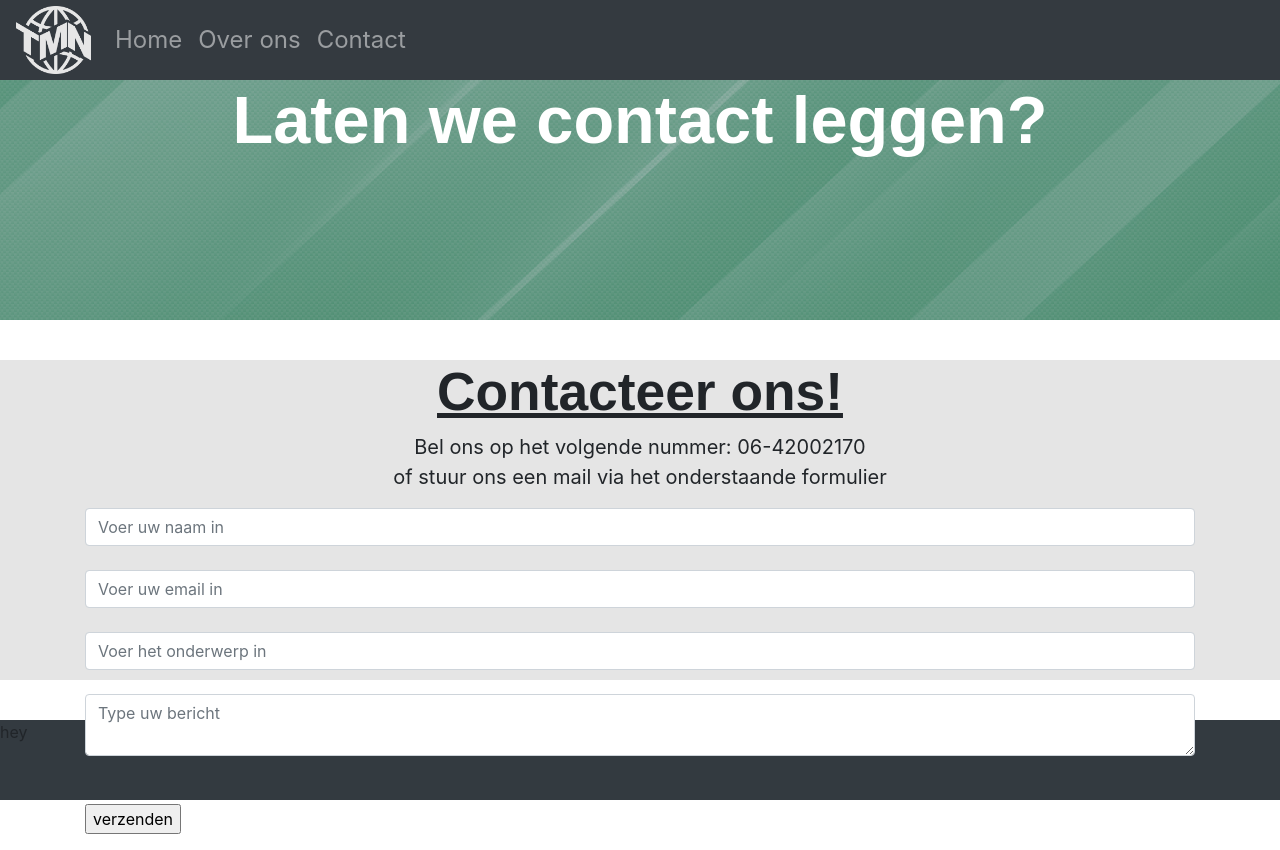
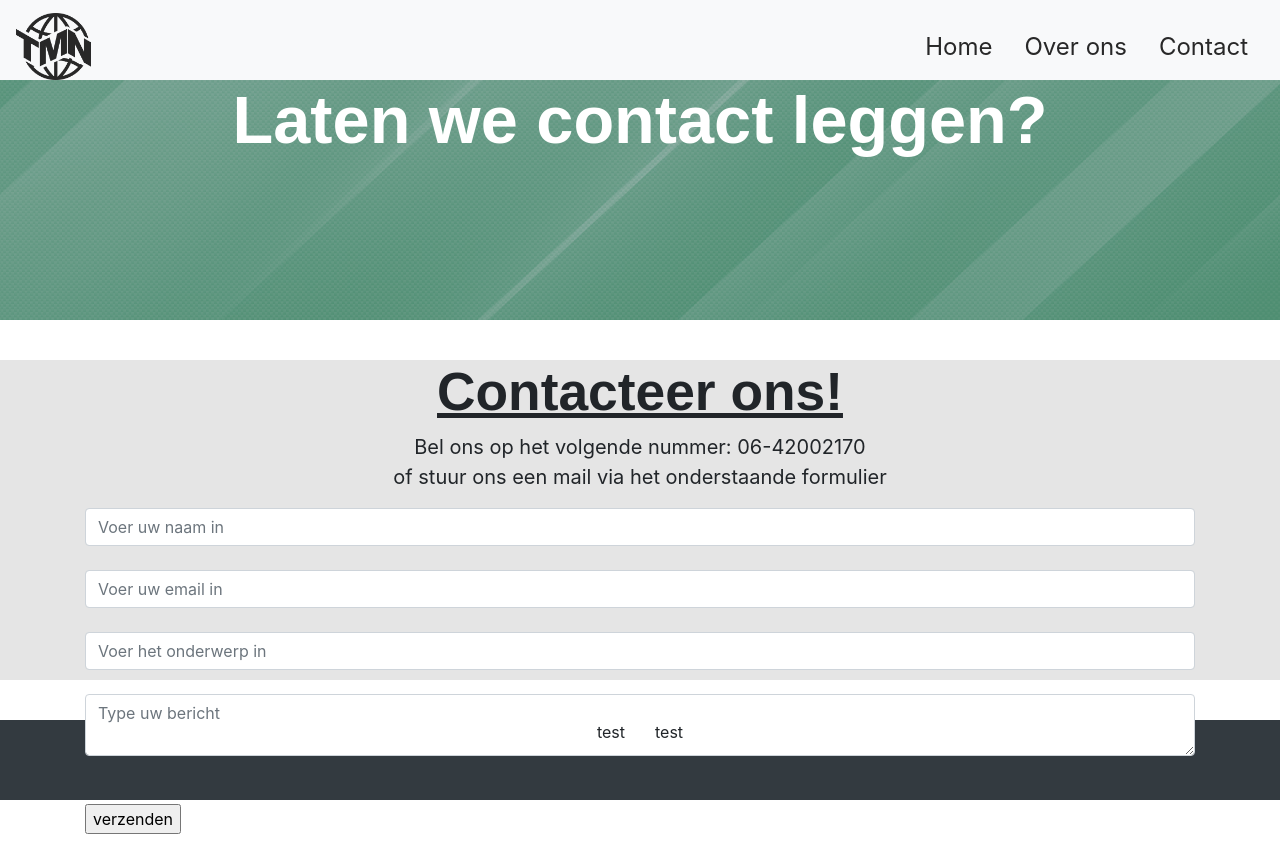
Before and after one commit to ThomasVanRijn/TMN-Web, a PHP site: template pages/contact/contact.php in a window 1280 px wide. Run offline with PHP 8.4, Linux system fonts and the light colour scheme; the template is opened without the code that fills it, so the values that code supplies are empty.

Commit message:
een beetje de nav gemaakt

```diff
--- a/global_components/navbar/navbar.css
+++ b/global_components/navbar/navbar.css
@@ -0,0 +1,6 @@
+.navbar {
+    height: 10 !important;
+}
+.nav-link{
+    color: #282828 !important;
+}
--- a/global_components/navbar/navbar.html
+++ b/global_components/navbar/navbar.html
@@ -1,16 +1,20 @@
-<nav class="navbar navbar-expand-sm navbar-dark sticky-top">
-    <a href="index.php" class="navbar-brand">
-        <img src="img/logo.png" alt="logo" style="width:75px;">
+
+<!--add style-->
+<link rel="stylesheet" href="navbar.css">
+
+<nav class="navbar navbar-light bg-light">
+    <a class="navbar-brand" href="index.php">
+        <img src="img/logo-dark.png" width="75" alt="Logo">
     </a>
-    <ul class="navbar-nav justify-content-end">
+    <ul class="nav">
         <li class="nav-item">
-            <a href="index.php" class="nav-link">Home</a>
+            <a class="nav-link" href="index.php">Home</a>
         </li>
-        <li class="nav-item">
-            <a href="pages/over-ons/over_ons.php" class="nav-link">Over ons</a>
+        <li>
+            <a class="nav-link" href="pages/over-ons/over-ons.php">Over ons</a>
         </li>
-        <li class="nav-item">
-            <a href="pages/contact/contact.php" class="nav-link">Contact</a>
+        <li>
+            <a class="nav-link" href="pages/contact/contact.php">Contact</a>
         </li>
     </ul>
 </nav>
--- a/pages/contact/contact.php
+++ b/pages/contact/contact.php
@@ -4,42 +4,32 @@
     <title>TMN-Web</title>
     <meta charset="utf-8">
     <meta name="viewport" content="width=device-width, initial-scale=1">
-    <link rel="stylesheet" href="https://stackpath.bootstrapcdn.com/bootstrap/4.3.1/css/bootstrap.min.css" integrity="sha384-ggOyR0iXCbMQv3Xipma34MD+dH/1fQ784/j6cY/iJTQUOhcWr7x9JvoRxT2MZw1T" crossorigin="anonymous">
+
+<!--    Bootstrap-->
+    <?php require("global_components/bootstrap.html"); ?>
+
     <link rel="stylesheet" href="contact.css">
     <link rel="stylesheet" href="../../global_components/default_layout.css">
-    <script src="https://code.jquery.com/jquery-3.3.1.slim.min.js" integrity="sha384-q8i/X+965DzO0rT7abK41JStQIAqVgRVzpbzo5smXKp4YfRvH+8abtTE1Pi6jizo" crossorigin="anonymous"></script>
-    <script src="https://cdnjs.cloudflare.com/ajax/libs/popper.js/1.14.7/umd/popper.min.js" integrity="sha384-UO2eT0CpHqdSJQ6hJty5KVphtPhzWj9WO1clHTMGa3JDZwrnQq4sF86dIHNDz0W1" crossorigin="anonymous"></script>
-    <script src="https://stackpath.bootstrapcdn.com/bootstrap/4.3.1/js/bootstrap.min.js" integrity="sha384-JjSmVgyd0p3pXB1rRibZUAYoIIy6OrQ6VrjIEaFf/nJGzIxFDsf4x0xIM+B07jRM" crossorigin="anonymous"></script>
 </head>
 <body>
 
-<nav class="navbar navbar-expand-sm bg-dark navbar-dark sticky-top">
-    <a href="../../index.php" class="navbar-brand">
-        <img src="../../img/logo.png" alt="logo" style="width:75px;">
-    </a>
-    <ul class="navbar-nav">
-        <li class="nav-item">
-            <a href="../../index.php" class="nav-link">Home</a>
-        </li>
-        <li class="nav-item">
-            <a href="../over-ons/over_ons.php" class="nav-link">Over ons</a>
-        </li>
-        <li class="nav-item">
-            <a href="contact.php" class="nav-link">Contact</a>
-        </li>
-    </ul>
-</nav>
+<!--Navigation Bar-->
+<?php require("global_components/navbar/navbar.html"); ?>
 
 <header>
 <h1>Laten we contact leggen?</h1>
 </header>
+
 <main>
     <div class="container">
         <div class="row">
             <div class="col text-center">
                 <h1>Contacteer ons!</h1>
-            <p>Bel ons op het volgende nummer: 06-42002170 <br>
-            of stuur ons een mail via het onderstaande formulier</p>
+                <p>
+                    Bel ons op het volgende nummer: 06-42002170
+                    <br>
+                    of stuur ons een mail via het onderstaande formulier
+                </p>
             </div>
         </div>
 
@@ -62,8 +52,9 @@
         </div>
     </div>
 </main>
-<footer>
-    <p>hey</p>
-</footer>
+
+<!--Footer-->
+<?php require("global_components/footer.html"); ?>
+
 </body>
 </html>
--- a/sendmail.php
+++ b/sendmail.php
@@ -10,5 +10,5 @@ if (isset($_GET['verzenden'])) {
     $txt = "Je hebt een mail ontvangen van " . $naam . ".\n\n" . $bericht;
 
     mail($mailTo, $onderwerp, $bericht, $headers);
-    header("Location: contact.php?mailsend");
+    header("Location: pages/contact/contact.php?mailsend");
 }
```
Also changed, not shown: index.php (+11 -54 lines), pages/over-ons/over-ons.php (added, +51 -0 lines), pages/over-ons/over_ons.php (deleted, +0 -80 lines), img/logo-dark.png (added), pages/over-ons/over-ons.css (renamed from pages/over-ons/over_ons.css). Lines whose indentation alone changed are shown as unchanged.
